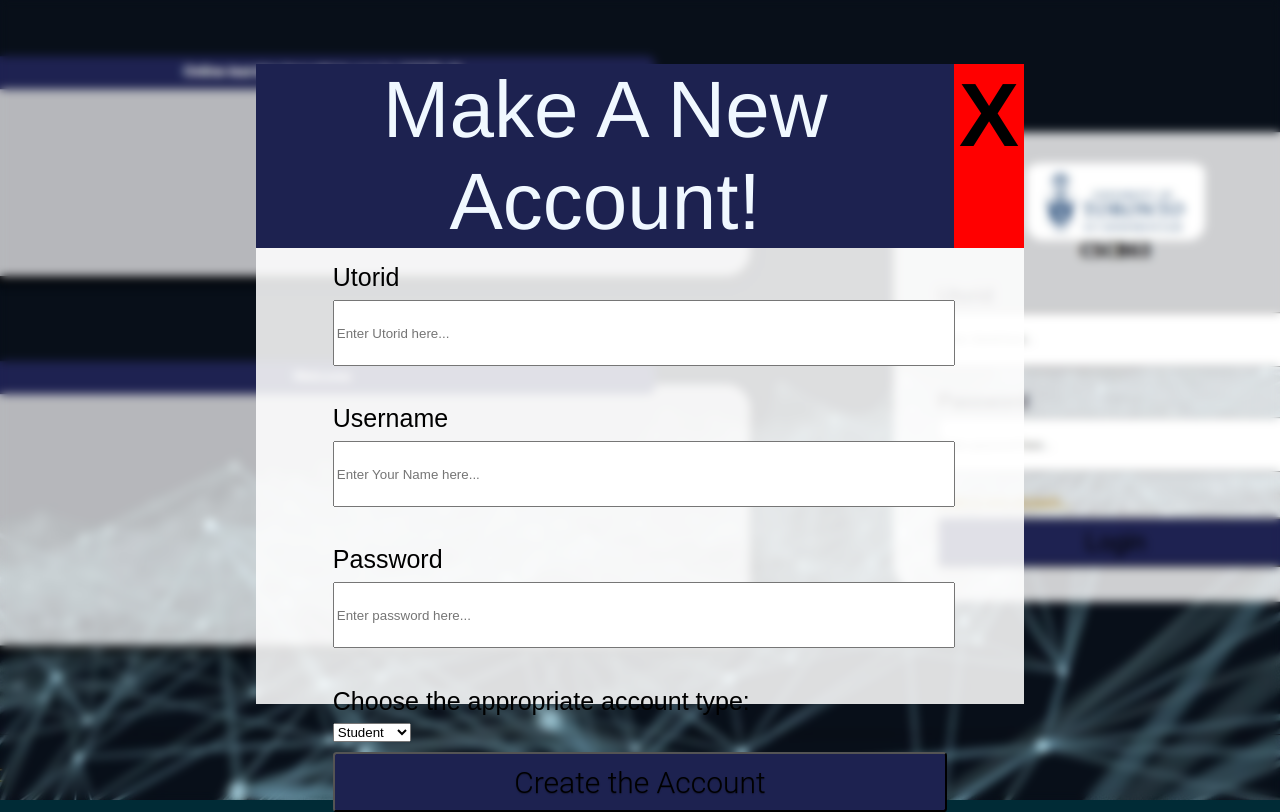
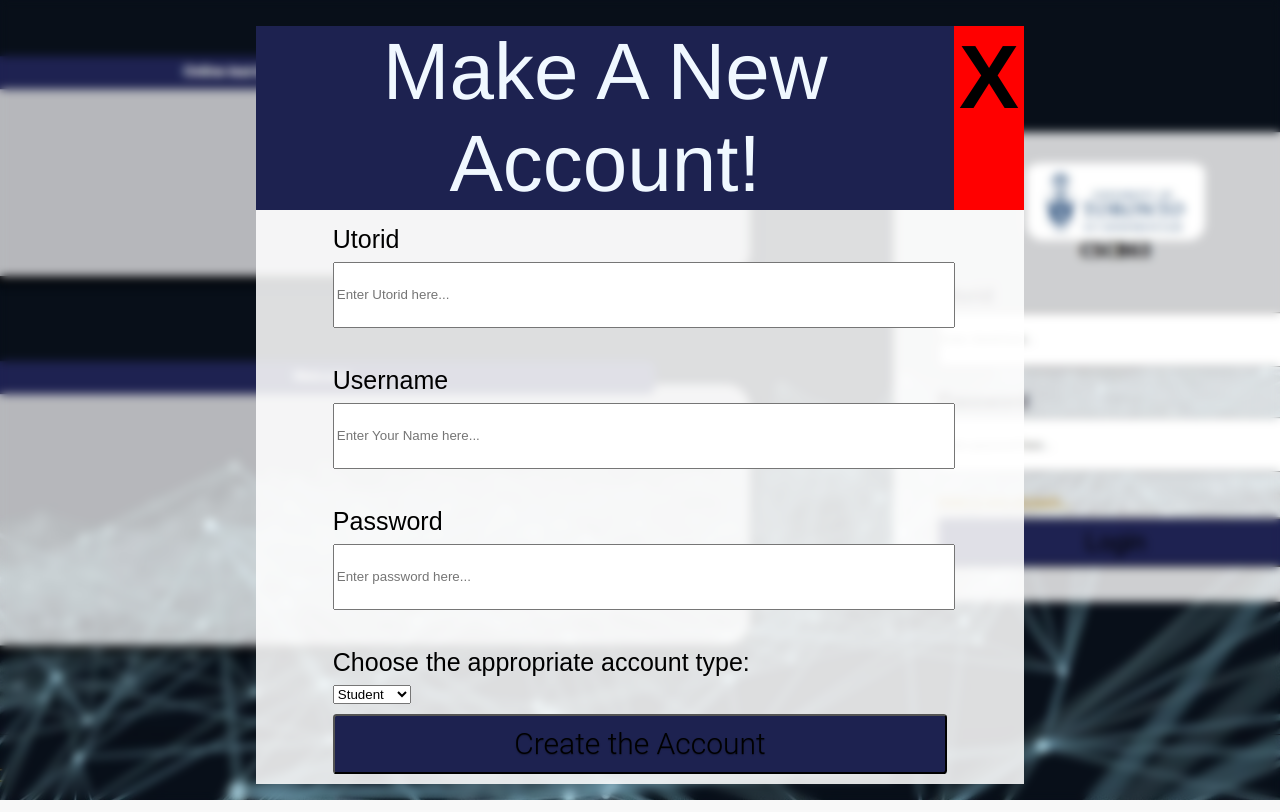
Before and after one commit to jaakulan/Course-Website, a Flask app: page /newAccount in a window 1280 px wide. Run offline with Flask 2, Linux system fonts and the light colour scheme; a user stored in the database is signed in.

Commit message:
fixed css bug for login and make account

```diff
--- a/static/index.css
+++ b/static/index.css
@@ -238,8 +238,9 @@ html {
   background-color: rgba(255, 255, 255, 0.8);
   margin: auto;
   width:70%;
-  height: 70%;
+  min-height: 70%;
   border-radius: 50px;
+  padding-bottom: 10px;
 }
 
 #logo{
@@ -338,14 +339,15 @@ html {
 
 #newAccount{
   background-color:rgba(255, 255, 255, 0.863);
-  height: 80%;
+  min-height: 80%;
   width: 60%;
   margin:auto;
-  margin-top: 5%;
+  margin-top: 2%;
   animation-duration: 0.5s;
   animation-name: slidein;
   display: flex;
   flex-direction: column;
+  padding-bottom: 10px;
 }
 
 @keyframes slidein {
```
